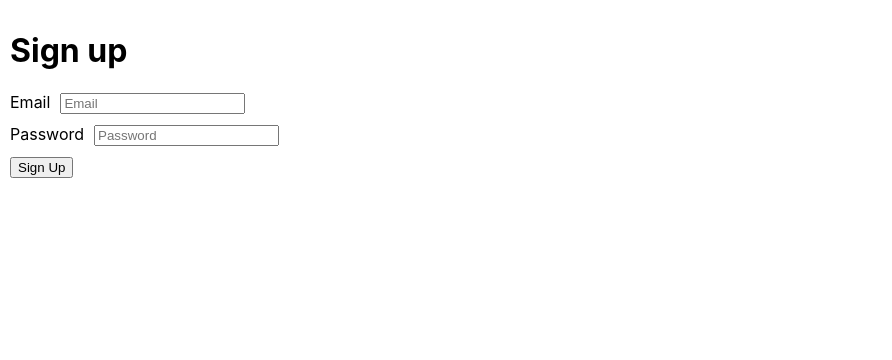
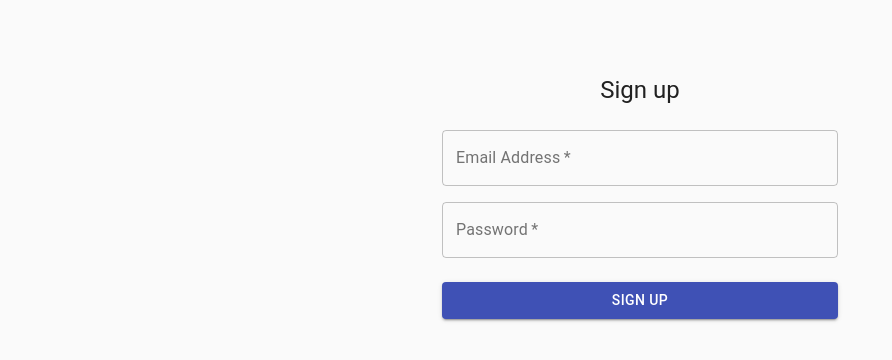
Before and after one commit to Ravindu97/react-firebase-quiz, a React (Create React App) app: page /signup in a window 1280 px wide. Shown: the top 360 px of the page, without its empty margins (0-892 px from the left). Built offline with nearby package versions, Linux system fonts and the light colour scheme; no server answers.

Commit message:
added styling for the login and signup

```diff
--- a/src/Login.js
+++ b/src/Login.js
@@ -1,11 +1,35 @@
 import React, { useCallback, useContext } from "react";
+import Button from "@material-ui/core/Button";
+import CssBaseline from "@material-ui/core/CssBaseline";
+import TextField from "@material-ui/core/TextField";
+import Typography from "@material-ui/core/Typography";
+import { makeStyles } from "@material-ui/core/styles";
+import Container from "@material-ui/core/Container";
 import { withRouter, Redirect } from "react-router";
 import app from "./base.js";
 import { AuthContext } from "./Auth.js";
 
+const useStyles = makeStyles((theme) => ({
+  paper: {
+    marginTop: theme.spacing(8),
+    display: "flex",
+    flexDirection: "column",
+    alignItems: "center",
+  },
+  form: {
+    width: "100%", // Fix IE 11 issue.
+    marginTop: theme.spacing(1),
+  },
+  submit: {
+    margin: theme.spacing(3, 0, 2),
+  },
+}));
+
 const Login = ({ history }) => {
+  const classes = useStyles();
+
   const handleLogin = useCallback(
-    async event => {
+    async (event) => {
       event.preventDefault();
       const { email, password } = event.target.elements;
       try {
@@ -27,20 +51,47 @@
   }
 
   return (
-    <div>
-      <h1>Log in</h1>
-      <form onSubmit={handleLogin}>
-        <label>
-          Email
-          <input name="email" type="email" placeholder="Email" />
-        </label>
-        <label>
-          Password
-          <input name="password" type="password" placeholder="Password" />
-        </label>
-        <button type="submit">Log in</button>
-      </form>
-    </div>
+    <Container component="main" maxWidth="xs">
+      <CssBaseline />
+      <div className={classes.paper}>
+        <Typography component="h1" variant="h5">
+          Sign in
+        </Typography>
+        <form className={classes.form} noValidate onSubmit={handleLogin}>
+          <TextField
+            variant="outlined"
+            margin="normal"
+            required
+            fullWidth
+            id="email"
+            label="Email Address"
+            name="email"
+            autoComplete="email"
+            autoFocus
+          />
+          <TextField
+            variant="outlined"
+            margin="normal"
+            required
+            fullWidth
+            name="password"
+            label="Password"
+            type="password"
+            id="password"
+            autoComplete="current-password"
+          />
+          <Button
+            type="submit"
+            fullWidth
+            variant="contained"
+            color="primary"
+            className={classes.submit}
+          >
+            Sign In
+          </Button>
+        </form>
+      </div>
+    </Container>
   );
 };
 
--- a/src/SignUp.js
+++ b/src/SignUp.js
@@ -1,9 +1,39 @@
 import React, { useCallback } from "react";
+import Button from "@material-ui/core/Button";
+import CssBaseline from "@material-ui/core/CssBaseline";
+import TextField from "@material-ui/core/TextField";
+import Grid from "@material-ui/core/Grid";
+import Typography from "@material-ui/core/Typography";
+import { makeStyles } from "@material-ui/core/styles";
+import Container from "@material-ui/core/Container";
 import { withRouter } from "react-router";
 import app from "./base";
 
+const useStyles = makeStyles((theme) => ({
+  paper: {
+    marginTop: theme.spacing(8),
+    display: "flex",
+    flexDirection: "column",
+    alignItems: "center",
+  },
+  avatar: {
+    margin: theme.spacing(1),
+    backgroundColor: theme.palette.secondary.main,
+  },
+  form: {
+    width: "100%", // Fix IE 11 issue.
+    marginTop: theme.spacing(3),
+  },
+  submit: {
+    margin: theme.spacing(3, 0, 2),
+  },
+}));
+
 const SignUp = ({ history }) => {
-  const handleSignUp = useCallback(async event => {
+  const classes = useStyles();
+
+  const handleSignUp = useCallback(
+    async (event) => {
       event.preventDefault();
       const { email, password } = event.target.elements;
       try {
@@ -14,23 +44,55 @@
       } catch (error) {
         alert(error);
       }
-  }, [history]);
+    },
+    [history]
+  );
 
   return (
-    <div>
-      <h1>Sign up</h1>
-      <form onSubmit={handleSignUp}>
-        <label>
-          Email
-          <input name="email" type="email" placeholder="Email" />
-        </label>
-        <label>
-          Password
-          <input name="password" type="password" placeholder="Password" />
-        </label>
-        <button type="submit">Sign Up</button>
+    <Container component="main" maxWidth="xs">
+      <CssBaseline />
+      <div className={classes.paper}>
+        <Typography component="h1" variant="h5">
+          Sign up
+        </Typography>
+        <form className={classes.form} noValidate onSubmit={handleSignUp}>
+          <Grid container spacing={2}>
+            <Grid item xs={12}>
+              <TextField
+                variant="outlined"
+                required
+                fullWidth
+                id="email"
+                label="Email Address"
+                name="email"
+                autoComplete="email"
+              />
+            </Grid>
+            <Grid item xs={12}>
+              <TextField
+                variant="outlined"
+                required
+                fullWidth
+                name="password"
+                label="Password"
+                type="password"
+                id="password"
+                autoComplete="current-password"
+              />
+            </Grid>
+          </Grid>
+          <Button
+            type="submit"
+            fullWidth
+            variant="contained"
+            color="primary"
+            className={classes.submit}
+          >
+            Sign Up
+          </Button>
         </form>
       </div>
+    </Container>
   );
 };
 
```
Lines whose indentation alone changed are shown as unchanged.
